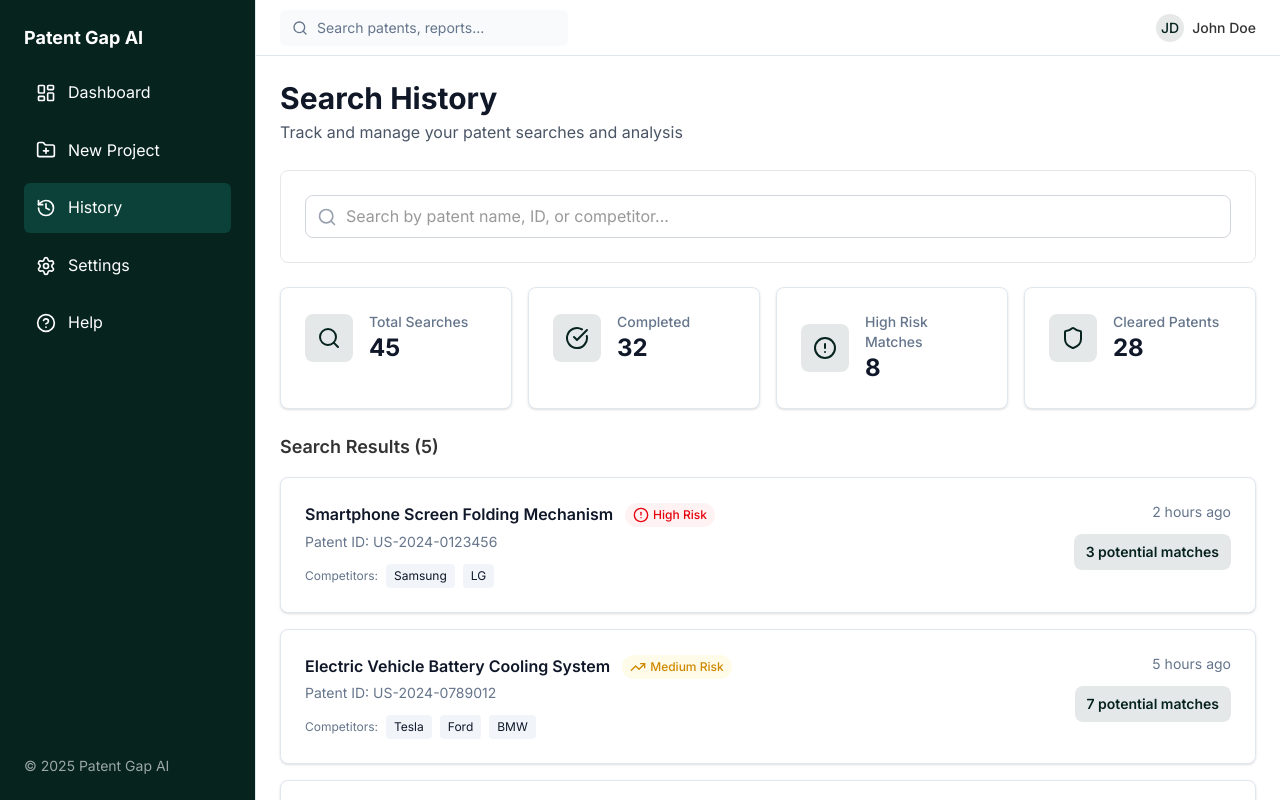
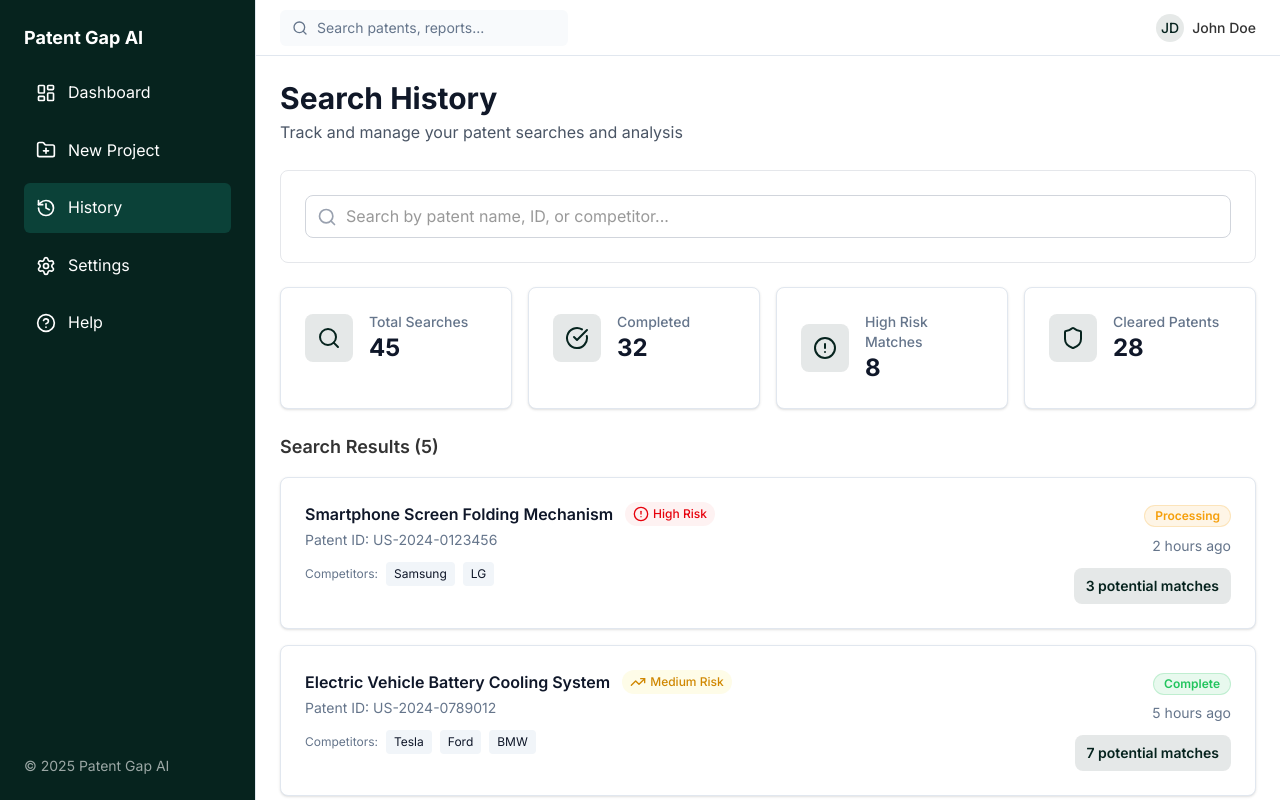
Before and after one commit to punnoose-1620/patent-gap-frontend, a React (Vite) app: page /history in a window 1280 px wide. Shown: the top 800 px of the page. Built offline with nearby package versions, Linux system fonts and the light colour scheme.

Commit message:
feature: added status

```diff
--- a/src/components/history/HistoryCard.jsx
+++ b/src/components/history/HistoryCard.jsx
@@ -1,4 +1,6 @@
+import { cn } from '@/lib/utils';
 import { AlertCircle, CheckCircle, Shield, TrendingUp } from 'lucide-react';
+import { Badge } from '../ui/badge';
 import { Card, CardContent } from '../ui/card';
 
 const getRiskColor = (level) => {
@@ -27,13 +29,28 @@ const getRiskIcon = (level) => {
   }
 };
 
+const statusConfig = {
+  complete: {
+    label: 'Complete',
+    className: 'bg-success/10 text-success border-success/20',
+  },
+  processing: {
+    label: 'Processing',
+    className: 'bg-warning/10 text-warning border-warning/20',
+  },
+  draft: {
+    label: 'Draft',
+    className: 'bg-muted text-muted-foreground border-border',
+  },
+};
+
 const HistoryCard = ({ history }) => (
-  <Card className="hover:shadow-md transition-all cursor-pointer">
+  <Card className="bg-card hover:shadow-md transition-shadow cursor-pointer">
     <CardContent className="p-6">
       <div className="flex items-start justify-between">
         <div className="flex-1">
           <div className="flex items-center gap-3">
-            <h3 className="font-semibold">{history.title}</h3>
+            <h3 className="font-semibold text-base">{history.title}</h3>
             <span
               className={`inline-flex items-center gap-1 px-2 py-1 rounded-full text-xs font-medium ${getRiskColor(
                 history.riskLevel,
@@ -63,6 +80,15 @@ const HistoryCard = ({ history }) => (
         </div>
 
         <div className="text-right ml-4">
+          {/* Status badge inspired by ProjectCard */}
+          <div className="mb-2">
+            <Badge
+              variant="outline"
+              className={cn('text-xs', statusConfig[history.status]?.className)}
+            >
+              {statusConfig[history.status]?.label ?? history.status}
+            </Badge>
+          </div>
           <p className="text-sm text-muted-foreground mb-3">{history.lastUpdated}</p>
           <div className="bg-primary/10 px-3 py-2 rounded-lg">
             <p className="text-sm font-semibold text-primary">
```
